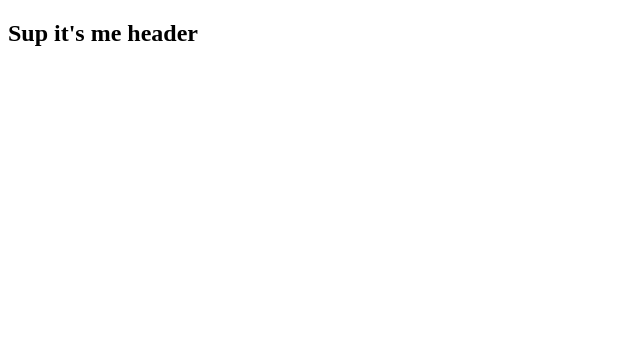
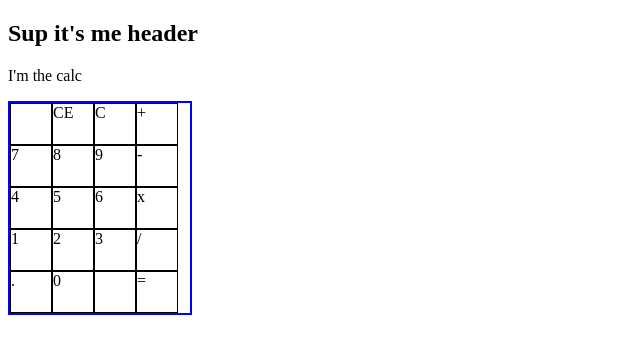
Before and after one commit to Ledwos/CalcFun, a React (Create React App) app in the folder calcfront/: page / in a window 1280 px wide. Shown: the top 354 px of the page, without its empty margins (0-640 px from the left). Built offline with nearby package versions, Linux system fonts and the light colour scheme.

Commit message:
basic keypad

```diff
--- a/calcfront/src/App.js
+++ b/calcfront/src/App.js
@@ -1,9 +1,11 @@
 import React from 'react';
+import Calc from './components/Calc/Calc';
 
 function App() {
   return (
     <div className="App">
       <h2>Sup it's me header</h2>
+      <Calc />
     </div>
   );
 }
--- /dev/null
+++ b/calcfront/src/components/Calc/Calc.js
@@ -0,0 +1,13 @@
+import React from 'react';
+import Keypad from '../Keypad/Keypad';
+
+const Calc = () => {
+    return (
+        <div>
+            <p>I'm the calc</p>
+            <Keypad />
+        </div>
+    );
+};
+
+export default Calc;
--- /dev/null
+++ b/calcfront/src/components/Keypad/Keypad.css
@@ -0,0 +1,12 @@
+.KeypadBtn {
+    border: 1px solid black;
+    width: 40px;
+    height: 40px;
+}
+
+#KeypadDiv {
+    border: 2px solid blue;
+    display: flex;
+    flex-wrap: wrap;
+    width: 180px
+}
--- /dev/null
+++ b/calcfront/src/components/Keypad/Keypad.js
@@ -0,0 +1,71 @@
+import React from 'react';
+import './Keypad.css';
+
+const Keypad = () => {
+    return (
+        <div id='KeypadDiv'>
+            <div className='KeypadBtn'>
+
+            </div>
+            <div className='KeypadBtn'>
+                CE
+            </div>
+            <div className='KeypadBtn'>
+                C
+            </div>
+            <div className='KeypadBtn'>
+                +
+            </div>
+            <div className='KeypadBtn'>
+                7
+            </div>
+            <div className='KeypadBtn'>
+                8
+            </div>
+            <div className='KeypadBtn'>
+                9
+            </div>
+            <div className='KeypadBtn'>
+                -
+            </div>
+            <div className='KeypadBtn'>
+                4
+            </div>
+            <div className='KeypadBtn'>
+                5
+            </div>
+            <div className='KeypadBtn'>
+                6
+            </div>
+            <div className='KeypadBtn'>
+                x
+            </div>
+            <div className='KeypadBtn'>
+                1
+            </div>
+            <div className='KeypadBtn'>
+                2
+            </div>
+            <div className='KeypadBtn'>
+                3
+            </div>
+            <div className='KeypadBtn'>
+                /
+            </div>
+            <div className='KeypadBtn'>
+                .
+            </div>
+            <div className='KeypadBtn'>
+                0
+            </div>
+            <div className='KeypadBtn'>
+
+            </div>
+            <div className='KeypadBtn'>
+                =
+            </div>
+        </div>
+    );
+};
+
+export default Keypad;
```
